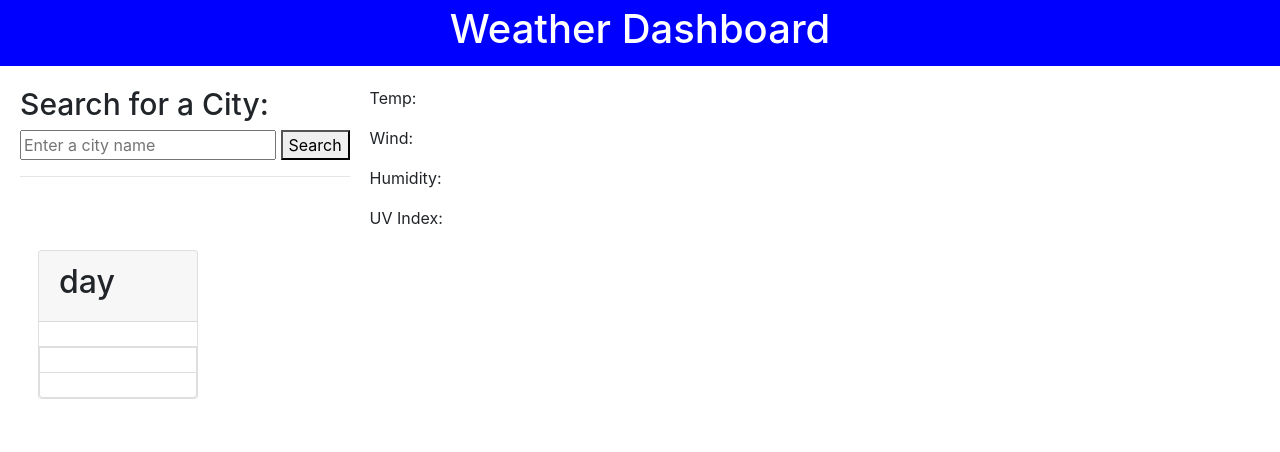
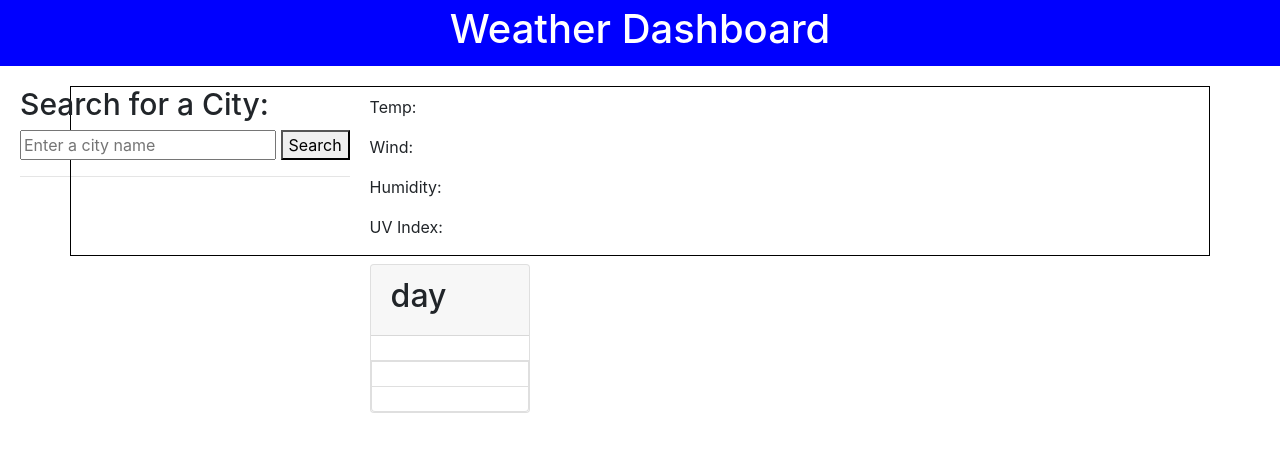
Before and after one commit to labrecquemegan/Weather-Dashboard, a plain HTML site: page index.html in a window 1280 px wide. Drawn offline with nearby package versions, Linux system fonts and the light colour scheme.

Commit message:
added psudeo code for new cards, played around with spacing of sections

```diff
--- a/index.html
+++ b/index.html
@@ -12,10 +12,10 @@
 </head>
 
 <body>
-    <header>
+    <header class = "container-fluid">
         <h1>Weather Dashboard</h1>
     </header>
-    <aside class="city-search">
+    <aside class="city-search ">
         <h2>Search for a City:</h2>
         <input type="text" id="searchBar" placeholder="Enter a city name"></input>
         <button class="submitBtn" id="searchBtn">Search</button>
@@ -23,16 +23,18 @@
         <div id="searchedBtns"></div>
     </aside>
 
-    <section class="weather container-fluid">
+    <section class="weather">
+        <div class = "boarder container-sm mx-auto">
         <h2 class="cityName date"></h2>
         <p class="temp">Temp: <span id="tempInput"></span></p>
         <p class="wind">Wind: <span id="windInput"></span></p>
         <p class="humidity">Humidity: <span id="humInput"></span></p>
         <p class="UV">UV Index: <span id=UVInput></span></p>
+    </div>
     </section>
 
     <section class="forcast"></section>
-    <div class="container-fluid">
+    <div class="container-sm">
         <div class="col">
            <div class="card m-2" style="width: 10rem;">
                 <div class="card-header">
--- a/script.js
+++ b/script.js
@@ -1,8 +1,3 @@
-// function to save to local storage
-// a way to pull items from local storage
-// utalize weather api
-// use info from yhe API to build the display
-// dynamically change based on city
 // global variables
 var submitBtn = document.getElementById("searchBtn");
 var searchHistory = [];
@@ -72,8 +67,28 @@ function fiveDayForcast(data) {
   forcastedTemp.textContent = `${data.daily[0].feels_like.day}`;
   forcastedWind.textContent = `${data.daily[0].wind_speed}`;
   //   autopopulating cards
+  // forcastcards(data)
+}
 
-}
+// function forcastcards(data) {
+//   let newCards = document.createElement("div");
+//   newCards.classList.add("card-header");
+
+//   newCards.innerHTML = `
+//   <div class="card-header">
+//      <h2>day</h2>
+//       <h2>Icon</h2>
+//   </div>
+//   <div class="list-group list-group-flush">
+//       <li class="list-group-item">
+//   </div>
+//   <div class="list-group-item" id="forcastedTemp"> </div>
+//     <div class="list-group-item" id="forcastedWind"> </div>
+//     </div>
+//   </div>`;
+
+//   document.querySelector(".card").append(newCards);
+// }
 
 function UVIndexColor(data) {
   if (data <= 3) {
@@ -102,13 +117,14 @@ function historyBtn() {
   searchedBtns.innerHTML = "";
   for (let i = 0; i < cityArray.length; i++) {
     var cityButton = document.createElement("button");
+    cityButton.classList.add("cityBtn");
     cityButton.innerText = cityArray[i];
     searchedBtns.appendChild(cityButton);
     cityButton.addEventListener("click", function (event) {
       event.preventDefault();
       console.log("hit");
       console.log(event.target.innerText);
-      retrieveWeatherData(event.target.innerText)
+      retrieveWeatherData(event.target.innerText);
     });
   }
 }
--- a/style.css
+++ b/style.css
@@ -9,6 +9,7 @@ header {
 aside {
     float: left;
     margin: 20px;
+    height: 100vh;
 }
 
 aside h2 {
@@ -45,8 +46,11 @@ aside hr {
 }
 
 .weather {
-    border: black;
-    margin: 20px;
+    margin-top: 20px;
+}
+
+.boarder {
+    border: 1px black solid;
 }
 
 section .forcast {
```
